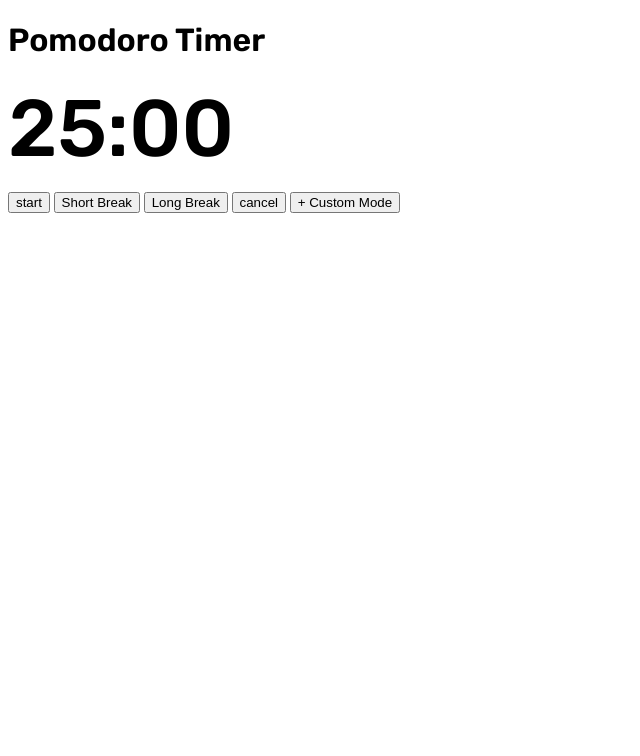
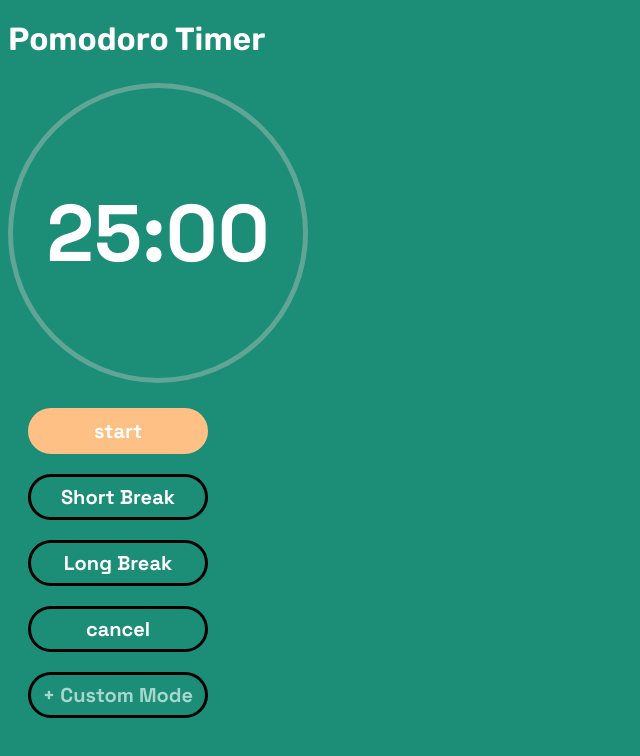
Before and after one commit to ni-lie/IskoTool, a Svelte app in the folder IskoTool/: page / in a window 1280 px wide. Shown: the top 756 px of the page, without its empty margins (0-640 px from the left). Built offline with nearby package versions, Linux system fonts and the light colour scheme.

Commit message:
css and some positioning, did not change js
Co-Authored-By: Angelica Raborar <98273014+Anjellyrika@users.noreply.github.com>

```diff
--- a/IskoTool/src/App.svelte
+++ b/IskoTool/src/App.svelte
@@ -4,7 +4,7 @@
 </script>
 
 <main>
-  <h1>
+  <h1 class="title">
     Pomodoro Timer
   </h1>
   <PomodoroTimer />
--- a/IskoTool/src/app.css
+++ b/IskoTool/src/app.css
@@ -2,6 +2,153 @@
   font-family: 'Rubik', 'Space Grotesk';
 }
 
+.title {
+  margin: 20px 0px;
+}
+
+h1 {
+  margin: 5px 0px;
+}
+h2 {
+  color: red;
+  margin: 5px 0px;
+}
+
+body {
+  background-color: #1c8d76;
+  color: white;
+}
+
+button {
+  text-align: center;
+  width: 180px;
+  font-size: 20px;
+  padding: 7px 0px;
+  margin: 20px;
+  border-radius: 24px;
+  border-width: 3px;
+  box-shadow: none;
+  border-style: solid;
+  background-color: transparent;
+  color: white;
+  font-family: 'Space Grotesk';
+  font-weight: bold;
+}
+
+.time-start {
+  background-color: #ffc085;
+  border-color: #ffc085;
+
+  transition: background 0.25s ease-in-out, border 0.25s ease-in-out;
+}
+
+.time-start:hover {
+  background: #ffd4ac;
+  border-color: #ffd4ac;
+}
+
+.button-class button {
+  display: block;
+}
+
+.prog {
+  /*background-color: transparent;*/
+  border-radius: 50%;
+  /*border: 4px solid #cdcbd0;*/
+  background: conic-gradient(#ffffff 0deg, rgb(200, 200, 200, 0.4) 0deg);
+  width: 300px;
+  height: 300px;
+  align-items: center;
+  text-align: center;
+  margin: 25px 0px;
+}
+
+.timer {
+  height: 290px;
+  width: 290px;
+  border-radius: 50%;
+  background-color: #1c8d76;
+  top: 50%;
+  position: relative;
+  transform: translateY(-50%);
+  margin: auto;
+}
+
+.actual-time {
+  font-family: 'Space Grotesk';
+  font-weight: bold;
+  top: 50%;
+  position: relative;
+  transform: translateY(-50%);
+}
+
+.time-prompt {
+  color: #1c8d76;
+}
+
+h2.time-prompt {
+  font-size: 24px;
+  margin: 12px 0px 16px 0px;
+}
+
+h3.time-prompt {
+  font-size: 11px;
+  margin: 6px 0px;
+}
+
+.extra-time {
+  color: #A7D7CD;
+}
+
+input[type=submit] {
+  text-align: center;
+  font-family: 'Rubik';
+  font-size: 15px;
+  color: white;
+  background-color: #1c8d76;
+  padding: 4px 0px;
+  width: 45%;
+  border: solid #1c8d76;
+  border-radius: 3px;
+  margin: 30px 0px;
+
+  position: relative;
+  left: 50%;
+  transform: translateX(-50%);
+  transition: background 0.25s ease-in-out, border 0.25s ease-in-out;
+}
+
+input[type=submit]:hover {
+  background-color: #60BFAC;
+  border-color: #60BFAC;
+}
+
+input[type=text] {
+  width: 55%;
+  padding: 7px 10px;
+  margin-bottom: 10px;
+  background-color: #F5F5F5;
+  border: solid #1c8d76 1px;
+  border-radius: 3px;
+  font-family: 'Space Grotesk';
+  font-size: 15px;
+}
+
+
+dialog div {
+  height: 250px;
+  width: 480px;
+}
+
+dialog button {
+  border: transparent;
+  color: gray;
+  margin: 0px 5px 0px 0px;
+  float: right;
+  font-family: 'Space Grotesk';
+  font-weight: lighter;
+  width: 20px;
+}
 /* Sample styling for a button */
 /* button {
   border-radius: 8px;
--- a/IskoTool/src/lib/CustomTimerModal.svelte
+++ b/IskoTool/src/lib/CustomTimerModal.svelte
@@ -35,12 +35,12 @@
 >
 	<div on:click|stopPropagation>
 		<!-- svelte-ignore a11y-autofocus -->
-		<button autofocus on:click={() => dialog.close()}>X</button>
-		<h2>Create Custom Timer</h2>
+		<button autofocus on:click={() => dialog.close()}>x</button>
+		<h2 class="time-prompt">Create Custom Timer</h2>
 		<form on:submit|preventDefault={handleSubmit}>
-			<h3>Mode Name</h3>
+			<h3 class="time-prompt">Mode Name</h3>
 			<input type="text" bind:value={name}><br>
-			<h3>Timer Duration</h3>
+			<h3 class="time-prompt">Timer Duration</h3>
 			<input type="number" min=0 max=59 bind:value={minutes}>
 			<input type="number" min=0 max=59 bind:value={seconds}><br>
 			<input type="submit" value="Confirm" />
--- a/IskoTool/src/lib/PomodoroTimer.svelte
+++ b/IskoTool/src/lib/PomodoroTimer.svelte
@@ -138,11 +138,16 @@
 </style>
 
 <section>
-  <time>
+  <div class="prog">
+    <div class="timer">
+      <time class="actual-time">
         {formatTime(pomodoroTime)}
       </time>
+    </div>
+  </div>
   <footer>
-    <button class="primary" on:click={startPomodoro} disabled={currentState !== State.Idle}>start</button>
+    <div class="button-class">
+      <button class="primary time-start" on:click={startPomodoro} disabled={currentState !== State.Idle}>start</button>
       <button class="primary" on:click={startShortBreak} disabled={currentState !== State.Idle}>Short Break</button>
       <button class="primary" on:click={startLongBreak} disabled={currentState !== State.Idle}>Long Break</button>
       <button on:click={cancelPomodoro} disabled={currentState === State.InProgress && currentState === State.Resting}>cancel</button>
@@ -160,8 +165,9 @@
           </button>
         </div>
       {/each}
-    <button class="primary" on:click={() => (showModal = true)} disabled={currentState !== State.Idle}>+ Custom Mode</button>
+      <button class="primary extra-time" on:click={() => (showModal = true)} disabled={currentState !== State.Idle}>+ Custom Mode</button>
       <AddCustomModeModal bind:showModal on:addCustomMode={addCustomMode} />
+    </div>
     <!--button on:click={completePomodoro}>complete</button-->
   </footer>
 </section>
```
Lines whose indentation alone changed are shown as unchanged.
